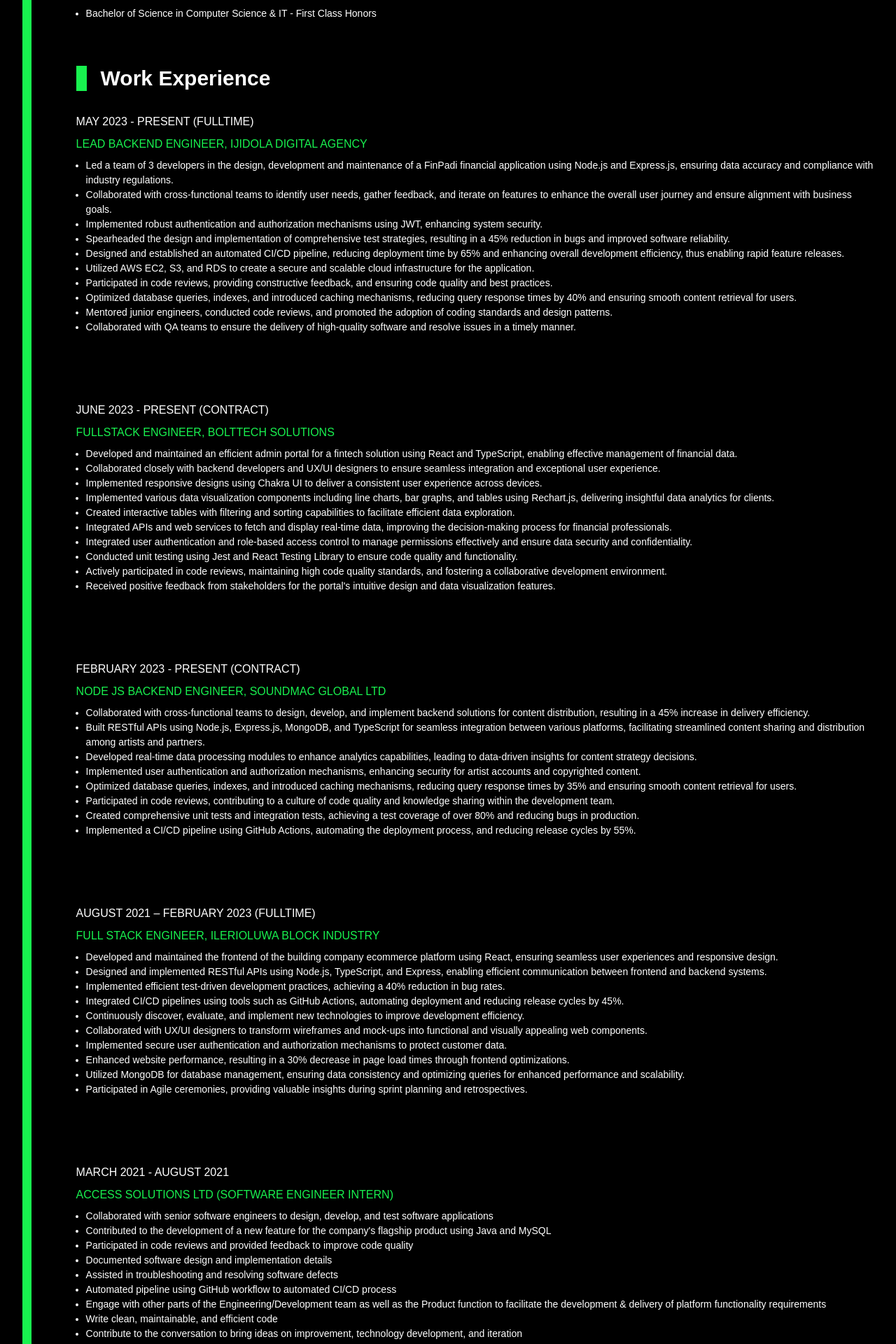
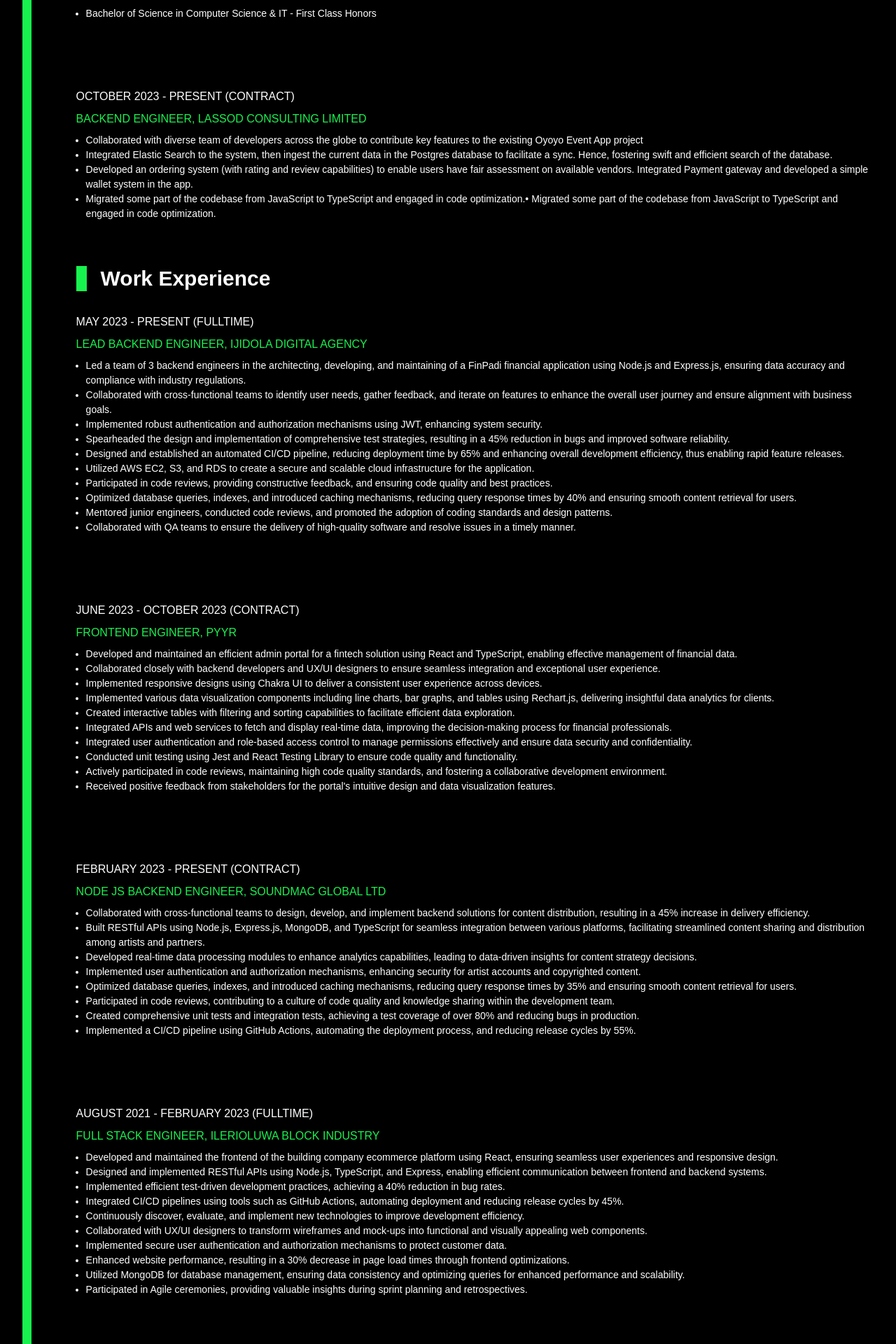
Before and after one commit to jimoh4tech/jimoh, a React (Vite) app: page /about in a window 1280 px wide. Shown: the part 760-2680 px from the top of the page at 70% size. Built offline with nearby package versions, Linux system fonts and the light colour scheme.

Commit message:
refactor(about): Update resume content

```diff
--- a/src/components/about.component.tsx
+++ b/src/components/about.component.tsx
@@ -30,11 +30,21 @@
 		],
 	},
 	{
+		duration: 'October 2023 - Present (Contract)',
+		title: 'Backend Engineer, Lassod Consulting Limited',
+		descriptions: [
+			'Collaborated with diverse team of developers across the globe to contribute key features to the existing Oyoyo Event App project',
+			'Integrated Elastic Search to the system, then ingest the current data in the Postgres database to facilitate a sync. Hence, fostering swift and efficient search of the database.',
+			'Developed an ordering system (with rating and review capabilities) to enable users have fair assessment on available vendors. Integrated Payment gateway and developed a simple wallet system in the app.',
+			'Migrated some part of the codebase from JavaScript to TypeScript and engaged in code optimization.•	Migrated some part of the codebase from JavaScript to TypeScript and engaged in code optimization.',
+		],
+	},
+	{
 		label: 'Work Experience',
 		duration: 'May 2023 - Present (Fulltime)',
 		title: 'Lead Backend Engineer, Ijidola Digital Agency',
 		descriptions: [
-			'Led a team of 3 developers in the design, development and maintenance of a FinPadi financial application using Node.js and Express.js, ensuring data accuracy and compliance with industry regulations.',
+			'Led a team of 3 backend engineers in the architecting, developing, and maintaining of a FinPadi financial application using Node.js and Express.js, ensuring data accuracy and compliance with industry regulations.',
 			'Collaborated with cross-functional teams to identify user needs, gather feedback, and iterate on features to enhance the overall user journey and ensure alignment with business goals.',
 			'Implemented robust authentication and authorization mechanisms using JWT, enhancing system security.',
 			'Spearheaded the design and implementation of comprehensive test strategies, resulting in a 45% reduction in bugs and improved software reliability.',
@@ -47,8 +57,8 @@
 		],
 	},
 	{
-		duration: 'June 2023 - Present (Contract)',
-		title: 'Fullstack Engineer, Bolttech Solutions ',
+		duration: 'June 2023 - October 2023 (Contract)',
+		title: 'Frontend Engineer, PYYR',
 		descriptions: [
 			'Developed and maintained an efficient admin portal for a fintech solution using React and TypeScript, enabling effective management of financial data.',
 			'Collaborated closely with backend developers and UX/UI designers to ensure seamless integration and exceptional user experience.',
@@ -77,8 +87,8 @@
 		],
 	},
 	{
-		duration: 'August 2021 – February 2023 (Fulltime)',
-		title: 'Full Stack Engineer, Ilerioluwa Block Industry ',
+		duration: 'August 2021 - February 2023 (Fulltime)',
+		title: 'Full Stack Engineer, Ilerioluwa Block Industry',
 		descriptions: [
 			'Developed and maintained the frontend of the building company ecommerce platform using React, ensuring seamless user experiences and responsive design.',
 			'Designed and implemented RESTful APIs using Node.js, TypeScript, and Express, enabling efficient communication between frontend and backend systems.',
@@ -93,8 +103,8 @@
 		],
 	},
 	{
-		duration: 'March 2021 - August 2021',
-		title: 'Access Solutions LTD (Software Engineer Intern)',
+		duration: 'March 2021 - August 2021 (Intern)',
+		title: 'Software Engineer Intern, Access Solutions LTD',
 		descriptions: [
 			'Collaborated with senior software engineers to design, develop, and test software applications',
 			`Contributed to the development of a new feature for the company's flagship product using Java and MySQL`,
@@ -151,7 +161,7 @@
 	const set1 =
 		' JavaScript, TypeScript, Java, C, Python, HTML, CSS, SCSS, Tailwind CSS';
 	const set2 =
-		' React JS, Next JS, Node JS, Express JS, Nest JS, MongoDB, PostgreSQL, MySQL, SQLite, REST API, GraphQL';
+		' React JS, Next JS, Node JS, Express JS, Nest JS, MongoDB, PostgreSQL, Elastic Search, MySQL, SQLite, REST API, GraphQL';
 	const set3 = ' Git, Docker, CI/CD Pipeline, Jest, Shell, AWS';
 
 	return (
```
Also changed, not shown: 1 other file (tests, documents, lock files or other folders).
